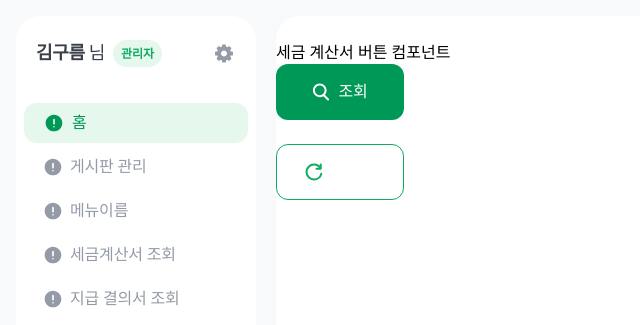
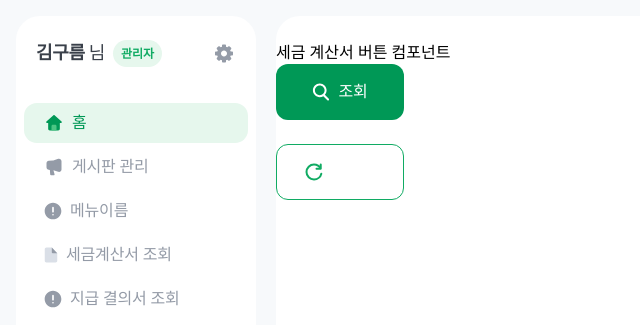
Before and after one commit to SEOULMILK-1/SEOULMILK1_FE, a React (Vite) app: page /example in a window 1280 px wide. Shown: the top 325 px of the page, without its empty margins (0-640 px from the left). Built offline with nearby package versions, Linux system fonts and the light colour scheme.

Commit message:
feat: 아이콘 변경

```diff
--- /dev/null
+++ b/public/Icon/HomeGrayIcon.tsx
@@ -0,0 +1,28 @@
+import React from 'react';
+
+const HomeGrayIcon = () => {
+  return (
+    <svg
+      xmlns="http://www.w3.org/2000/svg"
+      width="20"
+      height="20"
+      viewBox="0 0 20 20"
+      fill="none"
+    >
+      <path
+        d="M2.42828 8.55001L9.43944 2.17623C9.75729 1.88727 10.2427 1.88727 10.5606 2.17623L17.5717 8.55001C18.1353 9.06238 17.7728 9.99996 17.0112 9.99996H2.98884C2.22714 9.99996 1.86467 9.06238 2.42828 8.55001Z"
+        fill="#949BA7"
+      />
+      <path
+        d="M4.16667 10H15.8333V15.8333C15.8333 16.7538 15.0871 17.5 14.1667 17.5H5.83334C4.91286 17.5 4.16667 16.7538 4.16667 15.8333V10Z"
+        fill="#949BA7"
+      />
+      <path
+        d="M7.5 13C7.5 12.2636 8.09695 11.6666 8.83333 11.6666H11.1667C11.903 11.6666 12.5 12.2636 12.5 13V17.0833C12.5 17.3134 12.3135 17.5 12.0833 17.5H7.5V13Z"
+        fill="#DADFE7"
+      />
+    </svg>
+  );
+};
+
+export default HomeGrayIcon;
--- /dev/null
+++ b/public/Icon/HomeIcon.tsx
@@ -0,0 +1,28 @@
+import React from 'react';
+
+const HomeIcon = () => {
+  return (
+    <svg
+      xmlns="http://www.w3.org/2000/svg"
+      width="20"
+      height="20"
+      viewBox="0 0 20 20"
+      fill="none"
+    >
+      <path
+        d="M2.42828 8.55038L9.43944 2.17659C9.75729 1.88764 10.2427 1.88764 10.5606 2.17659L17.5717 8.55038C18.1353 9.06275 17.7728 10.0003 17.0112 10.0003H2.98884C2.22714 10.0003 1.86467 9.06275 2.42828 8.55038Z"
+        fill="#009856"
+      />
+      <path
+        d="M4.16667 10H15.8333V15.8333C15.8333 16.7538 15.0871 17.5 14.1667 17.5H5.83334C4.91286 17.5 4.16667 16.7538 4.16667 15.8333V10Z"
+        fill="#009856"
+      />
+      <path
+        d="M7.5 13.0003C7.5 12.2639 8.09695 11.667 8.83333 11.667H11.1667C11.903 11.667 12.5 12.2639 12.5 13.0003V17.0837C12.5 17.3138 12.3135 17.5003 12.0833 17.5003H7.5V13.0003Z"
+        fill="#4CC584"
+      />
+    </svg>
+  );
+};
+
+export default HomeIcon;
--- /dev/null
+++ b/public/Icon/SpeakerGray.tsx
@@ -0,0 +1,22 @@
+import React from 'react';
+
+const SpeakerGray = () => {
+  return (
+    <svg
+      xmlns="http://www.w3.org/2000/svg"
+      width="20"
+      height="20"
+      viewBox="0 0 20 20"
+      fill="none"
+    >
+      <path
+        fill-rule="evenodd"
+        clip-rule="evenodd"
+        d="M4.7939 3.84213C3.49752 3.94937 2.5 5.03282 2.5 6.33362V10.3331C2.5 11.6339 3.49752 12.7173 4.7939 12.8246L5.86283 12.913L6.19472 17.5594C6.22587 17.9955 6.58873 18.3334 7.02593 18.3334H9.74115C10.291 18.3334 10.6901 17.8103 10.5449 17.2799L9.44853 13.2758L14.2431 14.7988C15.8553 15.3109 17.5 14.1076 17.5 12.4161V4.25057C17.5 2.55906 15.8553 1.3558 14.2431 1.86788L9.34615 3.4234C9.22687 3.46129 9.10371 3.48562 8.97898 3.49594L4.7939 3.84213Z"
+        fill="#949BA7"
+      />
+    </svg>
+  );
+};
+
+export default SpeakerGray;
--- /dev/null
+++ b/public/Icon/TaxIcon.tsx
@@ -0,0 +1,24 @@
+import React from 'react';
+
+const TaxIcon = () => {
+  return (
+    <svg
+      xmlns="http://www.w3.org/2000/svg"
+      width="14"
+      height="16"
+      viewBox="0 0 14 16"
+      fill="none"
+    >
+      <path
+        d="M2.41667 15.5L11.5833 15.5C12.5038 15.5 13.25 14.7538 13.25 13.8333L13.25 6.33333L7.83333 0.5L2.41667 0.499999C1.49619 0.499999 0.750001 1.24619 0.750001 2.16667L0.75 13.8333C0.75 14.7538 1.49619 15.5 2.41667 15.5Z"
+        fill="#1ABA6E"
+      />
+      <path
+        d="M8.66667 6.33301L13.25 6.33301L7.83333 0.499674L7.83333 5.49967C7.83333 5.95991 8.20643 6.33301 8.66667 6.33301Z"
+        fill="#009856"
+      />
+    </svg>
+  );
+};
+
+export default TaxIcon;
--- /dev/null
+++ b/public/Icon/TaxIconGray.tsx
@@ -0,0 +1,24 @@
+import React from 'react';
+
+const TaxIconGray = () => {
+  return (
+    <svg
+      xmlns="http://www.w3.org/2000/svg"
+      width="14"
+      height="16"
+      viewBox="0 0 14 16"
+      fill="none"
+    >
+      <path
+        d="M2.41667 15.5L11.5833 15.5C12.5038 15.5 13.25 14.7538 13.25 13.8333L13.25 6.33333L7.83333 0.5L2.41667 0.499999C1.49619 0.499999 0.750001 1.24619 0.750001 2.16667L0.75 13.8333C0.75 14.7538 1.49619 15.5 2.41667 15.5Z"
+        fill="#DADFE7"
+      />
+      <path
+        d="M8.66667 6.33337L13.25 6.33337L7.83333 0.500041L7.83333 5.50004C7.83333 5.96028 8.20643 6.33337 8.66667 6.33337Z"
+        fill="#949BA7"
+      />
+    </svg>
+  );
+};
+
+export default TaxIconGray;
--- a/src/common/Sidebar.tsx
+++ b/src/common/Sidebar.tsx
@@ -3,18 +3,29 @@ import SettingIcon from '../../public/Icon/SettingIcon';
 import Error from '../../public/Icon/Error';
 import ErrorGray from '../../public/Icon/ErrorGray';
 import LogoGray from '../../public/Icon/LogoGray';
+import HomeGrayIcon from '../../public/Icon/HomeGrayIcon';
+import HomeIcon from '../../public/Icon/HomeIcon';
+import SpeakerGray from '../../public/Icon/SpeakerGray';
+import TaxIconGray from '../../public/Icon/TaxIconGray';
+import TaxIcon from '../../public/Icon/TaxIcon';
 import NoticeBoard from './NoticeBoard';
 
 type MenuItem = {
   name: string;
+  icon: React.ReactNode;
+  selectedIcon: React.ReactNode;
 };
 
 const menuItems: MenuItem[] = [
-  { name: '홈' },
-  { name: '게시판 관리' },
-  { name: '메뉴이름' },
-  { name: '세금계산서 조회' },
-  { name: '지급 결의서 조회' }
+  { name: '홈', icon: <HomeGrayIcon />, selectedIcon: <HomeIcon /> },
+  { name: '게시판 관리', icon: <SpeakerGray />, selectedIcon: <SpeakerGray /> },
+  { name: '메뉴이름', icon: <ErrorGray />, selectedIcon: <Error /> },
+  {
+    name: '세금계산서 조회',
+    icon: <TaxIconGray />,
+    selectedIcon: <TaxIcon />
+  },
+  { name: '지급 결의서 조회', icon: <ErrorGray />, selectedIcon: <Error /> }
 ];
 
 const Sidebar: React.FC = () => {
@@ -46,7 +57,7 @@ const Sidebar: React.FC = () => {
               }`}
               onClick={() => setSelectedMenu(item.name)}
             >
-              {selectedMenu === item.name ? <Error /> : <ErrorGray />}
+              {selectedMenu === item.name ? item.selectedIcon : item.icon}
               <span className="font-md-medium">{item.name}</span>
             </div>
           ))}
```
